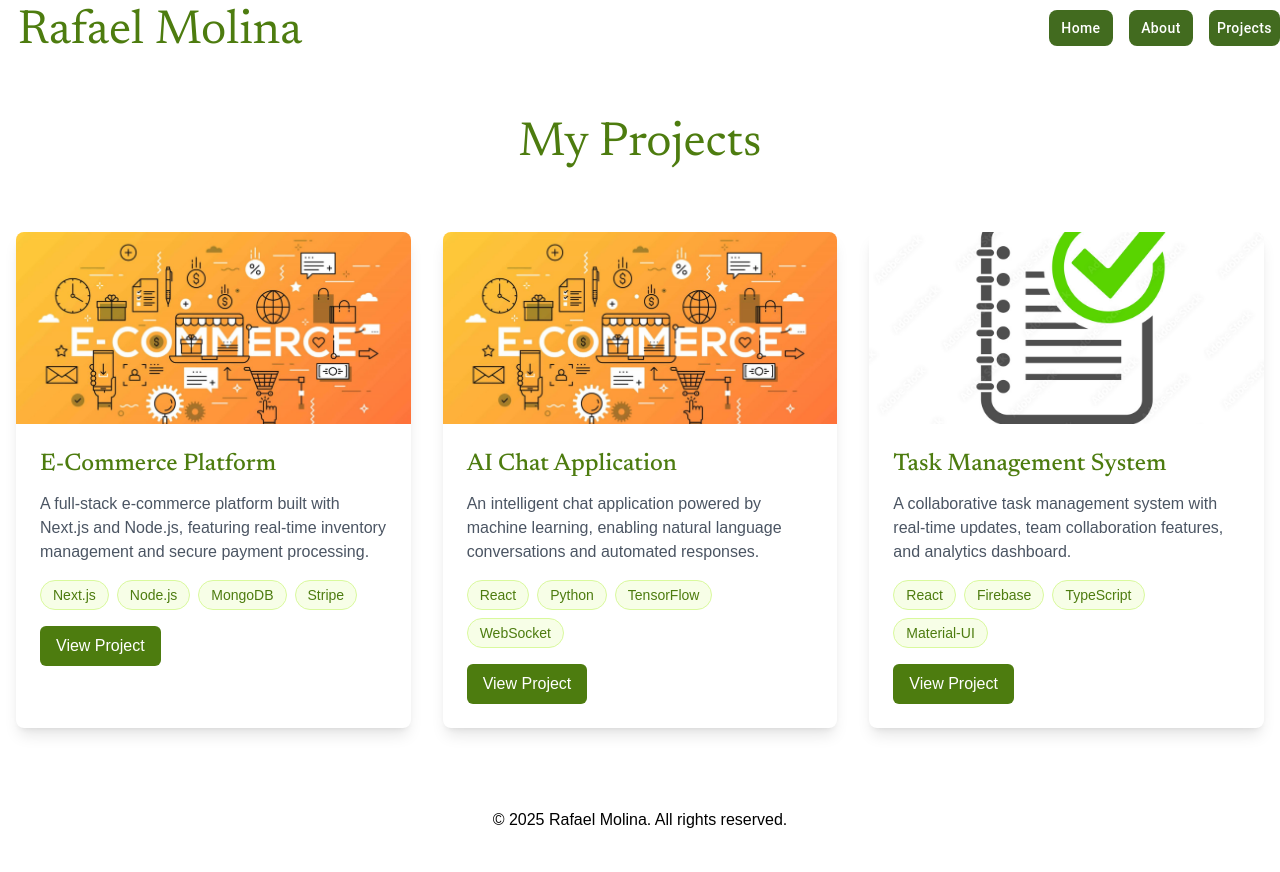
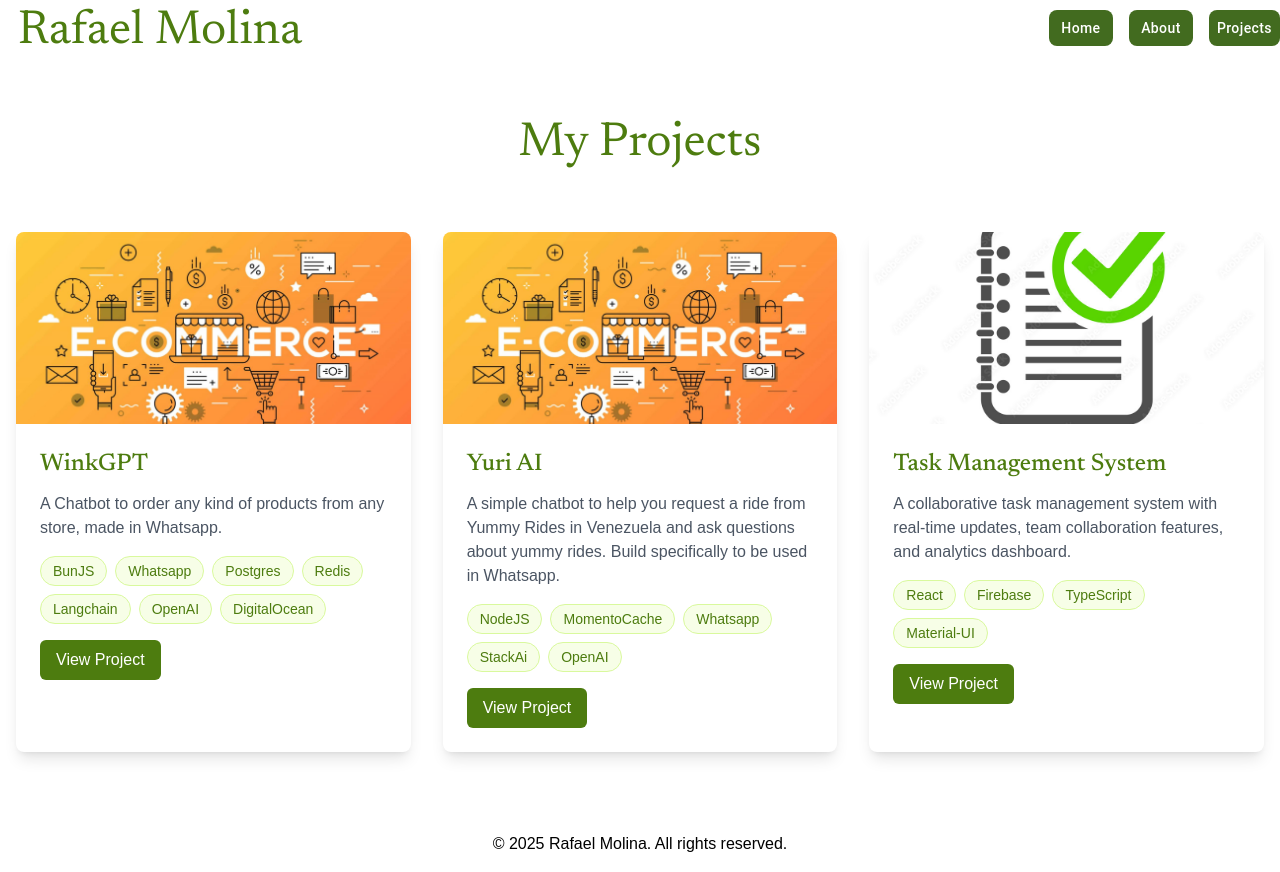
Before and after one commit to AboveZtars/rafa-portfolio, a Next.js app: page /projects in a window 1280 px wide. Before the commit the page ends 848 px from the top, so only its background shows below. Built offline with nearby package versions, Linux system fonts and the light colour scheme.

Commit message:
Add more information about real projects

```diff
--- a/app/projects/page.tsx
+++ b/app/projects/page.tsx
@@ -17,19 +17,27 @@ interface Project {
 
 const projects: Project[] = [
   {
-    title: "E-Commerce Platform",
+    title: "WinkGPT",
     description:
-      "A full-stack e-commerce platform built with Next.js and Node.js, featuring real-time inventory management and secure payment processing.",
+      "A Chatbot to order any kind of products from any store, made in Whatsapp.",
     image: "/projects/ecommerce.jpg",
-    technologies: ["Next.js", "Node.js", "MongoDB", "Stripe"],
+    technologies: [
+      "BunJS",
+      "Whatsapp",
+      "Postgres",
+      "Redis",
+      "Langchain",
+      "OpenAI",
+      "DigitalOcean",
+    ],
     link: "https://github.com/yourusername/ecommerce",
   },
   {
-    title: "AI Chat Application",
+    title: "Yuri AI",
     description:
-      "An intelligent chat application powered by machine learning, enabling natural language conversations and automated responses.",
+      "A simple chatbot to help you request a ride from Yummy Rides in Venezuela and ask questions about yummy rides. Build specifically to be used in Whatsapp.",
     image: "/projects/chat.jpg",
-    technologies: ["React", "Python", "TensorFlow", "WebSocket"],
+    technologies: ["NodeJS", "MomentoCache", "Whatsapp", "StackAi", "OpenAI"],
     link: "https://github.com/yourusername/ai-chat",
   },
   {
```
